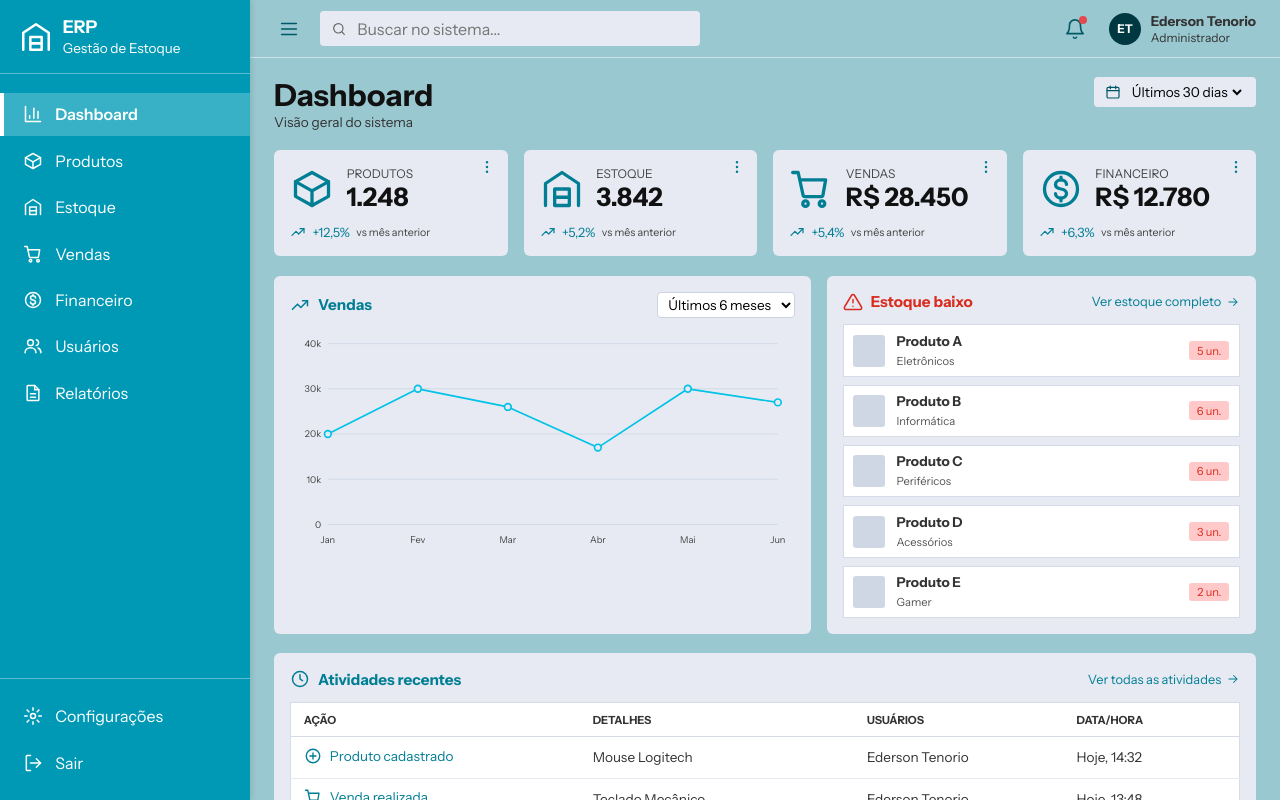
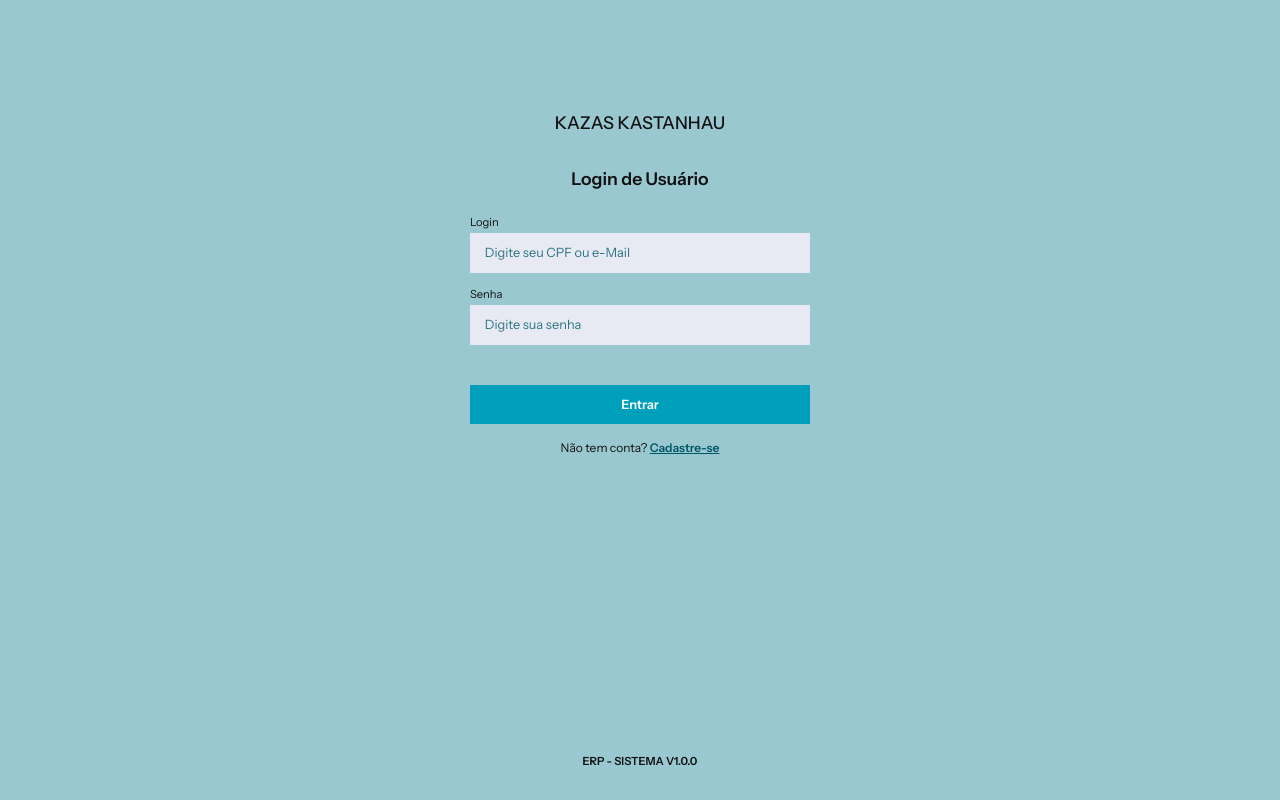
Before and after one commit to DevFrontend-SENAC-PA26-5-73/estoque, a React (Vite) app: page / in a window 1280 px wide. Shown: the top 800 px of the page. Built offline with nearby package versions, Linux system fonts and the light colour scheme.

Commit message:
Passam a reconhecer #/login e #/cadastro.

```diff
--- a/src/hooks/useRota.ts
+++ b/src/hooks/useRota.ts
@@ -2,14 +2,16 @@
 // Foi feito assim para NÃO precisar instalar nenhuma biblioteca nova.
 // Se mais tarde quiser usar o react-router-dom, basta trocar este hook.
 import { useEffect, useState } from 'react'
-import { TODAS_AS_ROTAS } from '../routes'
+import { ROTAS_PUBLICAS, TODAS_AS_ROTAS } from '../routes'
 
-const ROTA_PADRAO = 'dashboard'
+// Quando a URL não tem rota (ou é inválida), o sistema abre no login
+const ROTA_PADRAO = 'login'
 
 // Lê o hash atual e devolve o id da rota (ou a rota padrão se for inválido)
 function lerRotaDaUrl(): string {
   const id = window.location.hash.replace('#/', '')
-  return TODAS_AS_ROTAS.some((r) => r.id === id) ? id : ROTA_PADRAO
+  const existe = ROTAS_PUBLICAS.includes(id) || TODAS_AS_ROTAS.some((r) => r.id === id)
+  return existe ? id : ROTA_PADRAO
 }
 
 export function useRota(): string {
--- a/src/routes.ts
+++ b/src/routes.ts
@@ -26,3 +26,6 @@ export const ROTA_CONFIGURACOES: Rota = {
 }
 
 export const TODAS_AS_ROTAS: Rota[] = [...ROTAS_PRINCIPAIS, ROTA_CONFIGURACOES]
+
+// Rotas públicas: páginas SEM menu lateral e SEM barra do topo (login e cadastro).
+export const ROTAS_PUBLICAS: string[] = ['login', 'cadastro']
```
